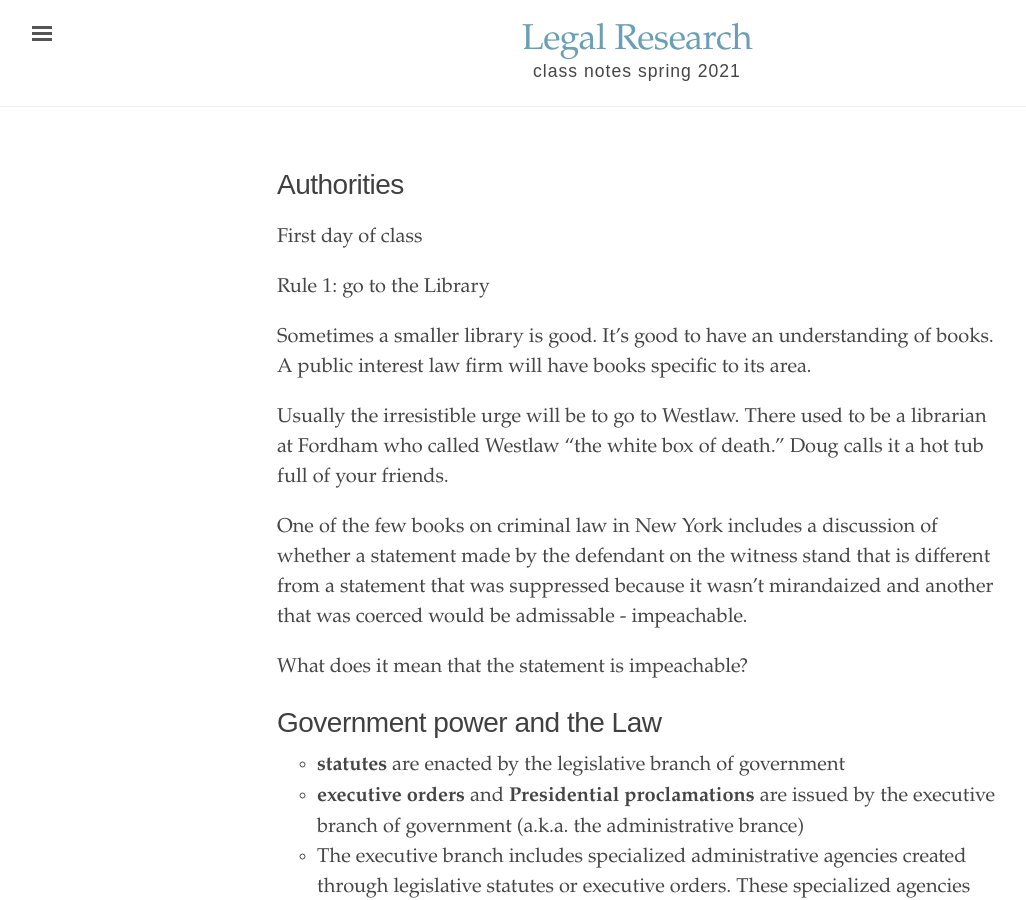
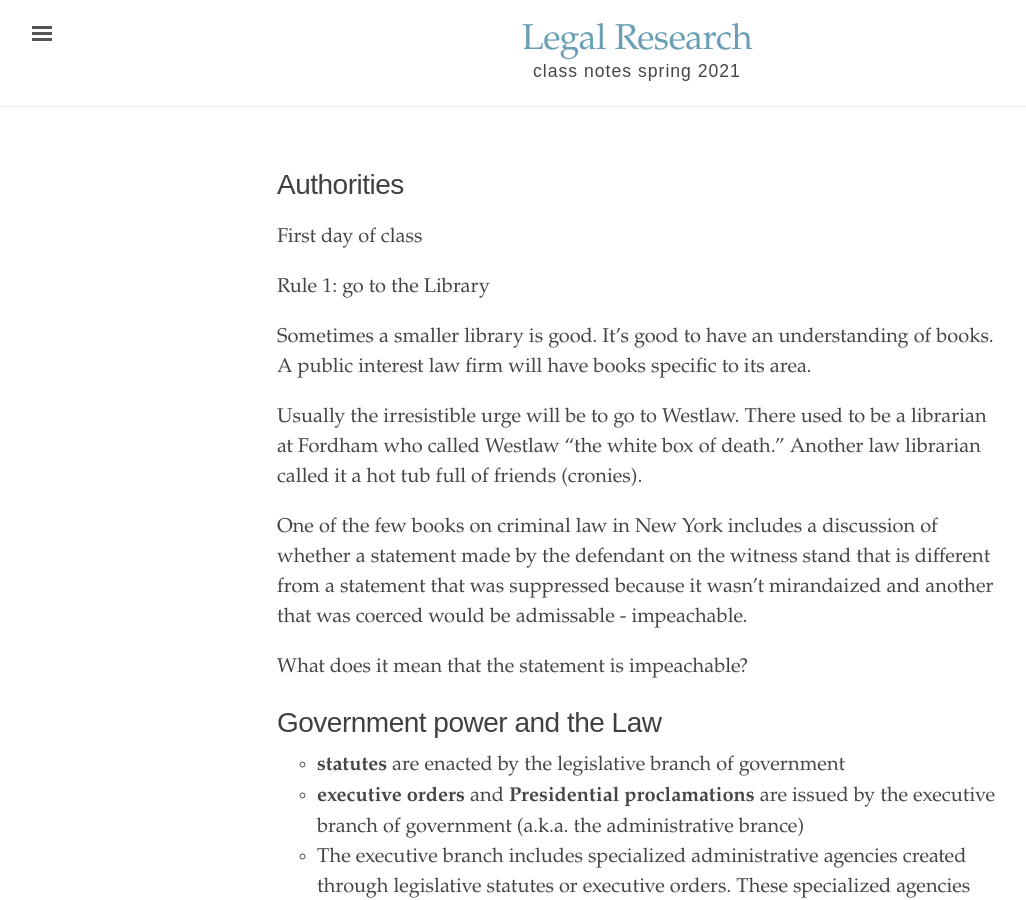
Before and after one commit to binipringle/legalresearch, a Jekyll site: the page built from _texts/0-section0.md, in a window 1280 px wide and 900 px high. Shown: the whole window, without its empty margins (3-1029 px from the left). Built offline with Jekyll 4.4.1, drawn with Linux system fonts in a browser that asks for light colours.

Commit message:
edited authorities

```diff
--- a/_texts/0-section0.md
+++ b/_texts/0-section0.md
@@ -17,7 +17,7 @@ Rule 1: go to the Library
 
 Sometimes a smaller library is good. It's good to have an understanding of books. A public interest law firm will have books specific to its area.
 
-Usually the irresistible urge will be to go to Westlaw. There used to be a librarian at Fordham who called Westlaw "the white box of death." Doug calls it a hot tub full of your friends.
+Usually the irresistible urge will be to go to Westlaw. There used to be a librarian at Fordham who called Westlaw "the white box of death." Another law librarian called it a hot tub full of friends (cronies).
 
 One of the few books on criminal law in New York includes a discussion of whether a statement made by the defendant on the witness stand that is different from a statement that was suppressed because it wasn't mirandaized and another that was coerced would be admissable - impeachable.
 
```
